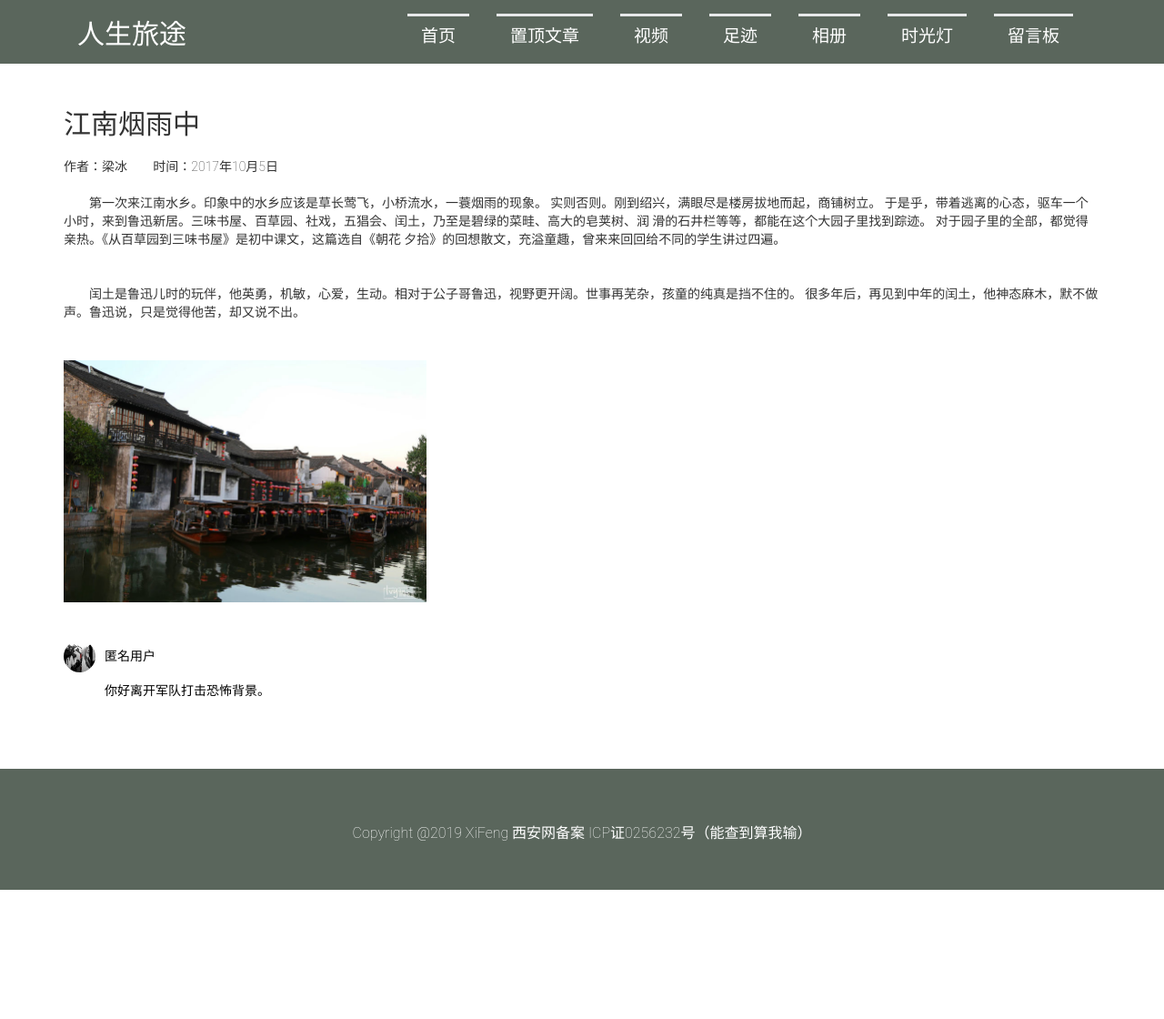
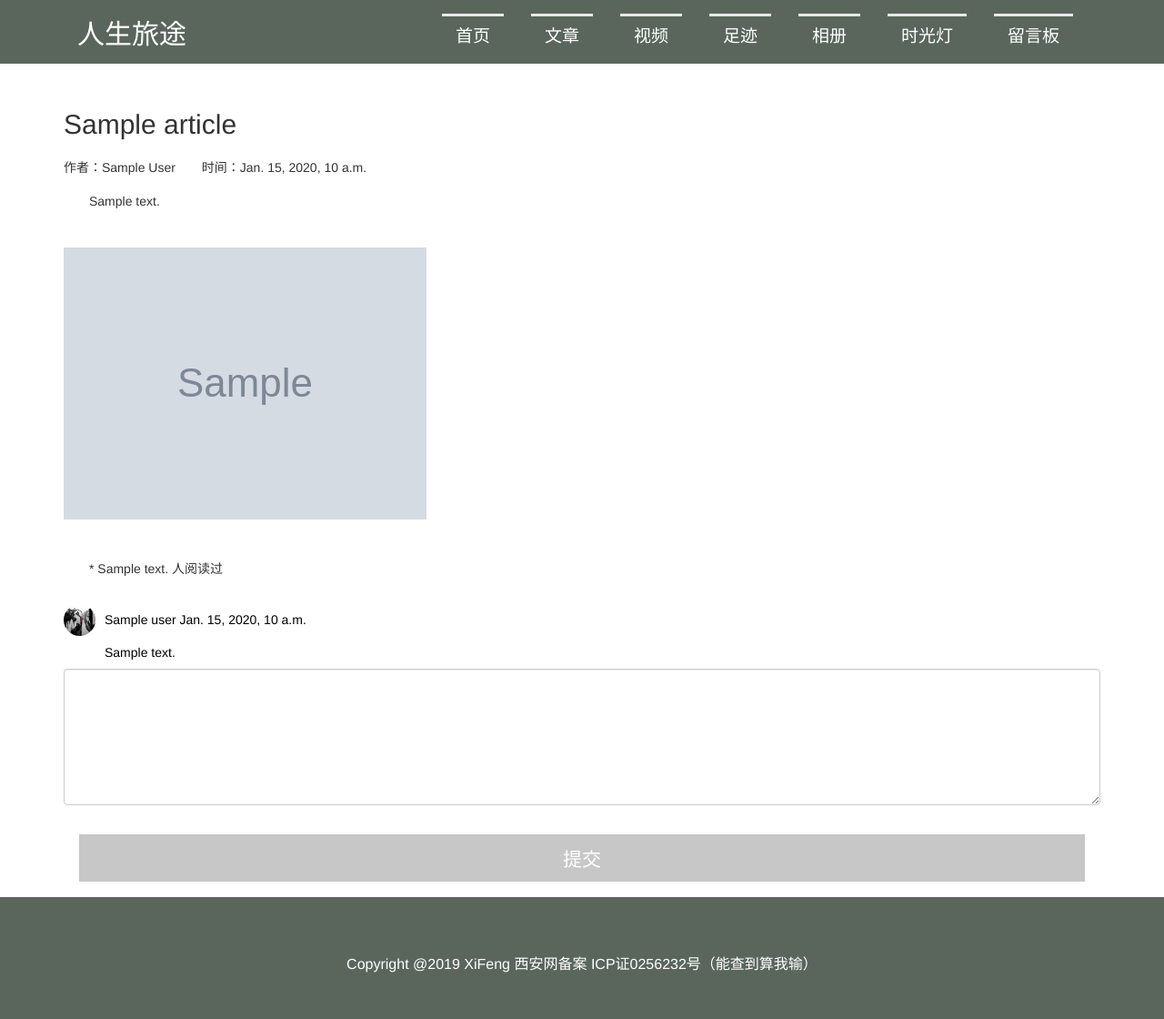
Before and after one commit to Zhyue-XII/diplomaProject, a Django app: template index/templates/article_desc.html in a window 1280 px wide. Shown: the whole page at 91% size. Before the commit the page ends 978 px from the top, so only its background shows below. Run offline with Django 3.2, Linux system fonts and the light colour scheme; the template is opened without the code that fills it: most values are stand-ins (such as "Sample title", 1, 10 or a date in 2020); grey boxes marked "Sample" are stand-in pictures; some libraries are stand-ins or nearby versions.

Commit message:
文章查询

```diff
--- a/index/models.py
+++ b/index/models.py
@@ -22,8 +22,7 @@
 class Discuss(models.Model):
     text = models.TextField('内容')
     issue_time = models.DateTimeField('发布时间', auto_now=True)
-    user = models.CharField('用户名', max_length=50)
-    image = models.ImageField(u'图片', upload_to='user_img')
+    user = models.CharField('用户名', max_length=50, default='ts12Ab')
     article = models.ForeignKey(Article, null=True, on_delete=models.SET_NULL, verbose_name='文章标题')
 
     class Meta:
--- a/index/templates/article_desc.html
+++ b/index/templates/article_desc.html
@@ -27,8 +27,8 @@
     }
     .ping{
         color: black;
-        height: 35px;
-        padding: 20px 0;
+        padding: 10px 0;
+        overflow: hidden;
     }
     .ping p:first-child{
         overflow: hidden;
@@ -40,33 +40,63 @@
     </style>
 {% endblock %}
 {% block content %}
-    <div class="article-desc slideanim">
-        <h2>江南烟雨中</h2>
+    <div class="article-desc">
+        <h2>{{ article.title }}</h2>
         <div class="article—msg">
-            <span>作者：梁冰</span>
-            <span>时间：2017年10月5日</span>
+            <span>作者：{{ article.author }}</span>
+            <span>时间：{{ article.issue_time }}</span>
         </div>
         <p>
-            第一次来江南水乡。印象中的水乡应该是草长莺飞，小桥流水，一蓑烟雨的现象。 实则否则。刚到绍兴，满眼尽是楼房拔地而起，商铺树立。 于是乎，带着逃离的心态，驱车一个小时，来到鲁迅新居。三味书屋、百草园、社戏，五猖会、闰土，乃至是碧绿的菜畦、高大的皂荚树、润 滑的石井栏等等，都能在这个大园子里找到踪迹。 对于园子里的全部，都觉得亲热。《从百草园到三味书屋》是初中课文，这篇选自《朝花 夕拾》的回想散文，充溢童趣，曾来来回回给不同的学生讲过四遍。
+            {{ article.text }}
         </p>
+        <img src="../../static/picture/{{ article.image }}" width="35%" alt="">
         <p>
-            闰土是鲁迅儿时的玩伴，他英勇，机敏，心爱，生动。相对于公子哥鲁迅，视野更开阔。世事再芜杂，孩童的纯真是挡不住的。 很多年后，再见到中年的闰土，他神态麻木，默不做声。鲁迅说，只是觉得他苦，却又说不出。
+            * {{ article.visit }} 人阅读过
         </p>
-        <img src="{% static 'images/article-img.jpg' %}" width="35%" alt="">
+
     </div>
 
     <div class="con">
-        <div class="ping">
-            <p>
-                <img src="{% static 'images/banner5.jpg' %}" alt="">
-                匿名用户
-            </p>
-            <p>
-                你好离开军队打击恐怖背景。
-            </p>
+        {% if data %}
+            {% for d in data %}
+                <div class="ping">
+                    <p>
+                        <img src="{% static 'images/banner5.jpg' %}" alt="">
+                        {{ d.user }}  {{ d.time }}
+                    </p>
+                    <p> {{ d.text }}</p>
+                </div>
+            {% endfor %}
+        {% else %}
+            <div class="ping">
+                {{ mess }}
+            </div>
+        {% endif %}
+    </div>
 
+    <form role="form" id="frm-Discuss">
+        <input type="text" name="id" hidden value="{{ article.id }}">
+        <div class="row">
+            <div class="form-group col-lg-12">
+                <textarea class="form-control" name="text" rows="6" placeholder="请留言.." required/></textarea>
+            </div>
         </div>
+    </form>
+    <div class="form-group col-lg-12">
+        <button type="submit" onclick="submitFrm()" class="btn-outline1">提交</button>
     </div>
+
+    <script>
+function submitFrm() {
+    $.post('discuss',$('#frm-Discuss').serialize(), function (data) {
+        if (data.code === 200){
+            window.location.reload()
+        } else {
+            layer.msg('提价失败！')
+        }
+    })
+}
+</script>
 {% endblock %}
 {% block script %}
 
--- a/index/templates/index.html
+++ b/index/templates/index.html
@@ -58,7 +58,7 @@
 				<div id="navbar" class="navbar-collapse collapse navbar-right">
 					<ul class="nav navbar-nav">
 						<li><a href="#"><span data-hover="首页">首页</span></a></li>
-						<li><a href="#article"><span data-hover="置顶文章">置顶文章</span></a></li>
+						<li><a href="#article"><span data-hover="文章">文章</span></a></li>
 						<li><a href="#video"><span data-hover="视频">视频</span></a></li>
 						<li><a href="#events"><span data-hover="足迹">足迹</span></a></li>
 						<li><a href="#gallery"><span data-hover="相册">相册</span></a></li>
--- a/index/templates/menu.html
+++ b/index/templates/menu.html
@@ -6,10 +6,14 @@
 <meta name="viewport" content="width=device-width, initial-scale=1">
 <meta http-equiv="Content-Type" content="text/html; charset=utf-8" />
 <meta name="keywords" content="" />
-<!-- css files -->
-<link href="{% static 'css/bootstrap.min.css' %}" rel="stylesheet" type="text/css" media="all" />
-<link href="{% static 'css/font-awesome.min.css' %}" rel="stylesheet" type="text/css" media="all" />
-<link href="{% static 'css/style.css' %}" rel="stylesheet" type="text/css" media="all"/>
+    <!-- css files -->
+    <link href="{% static 'css/bootstrap.min.css' %}" rel="stylesheet" type="text/css" media="all" />
+    <link href="{% static 'css/font-awesome.min.css' %}" rel="stylesheet" type="text/css" media="all" />
+    <link href="{% static 'css/style.css' %}" rel="stylesheet" type="text/css" media="all"/>
+    <link rel="stylesheet" href="{% static 'layui/css/layui.css' %}">
+    <script src="{% static 'js/jquery-3.2.0.js' %}"></script>
+    <script src="{% static 'layer/layer.js' %}"></script>
+    <script src="{% static 'layui/layui.js' %}"></script>
 <!-- /css files -->
 <!-- js files -->
 <script src="{% static 'js/modernizr.custom.js' %}"></script>
@@ -33,7 +37,7 @@
 				<div id="navbar" class="navbar-collapse collapse navbar-right">
 					<ul class="nav navbar-nav">
 						<li><a href="/"><span data-hover="首页">首页</span></a></li>
-						<li><a href="/#article"><span data-hover="置顶文章">置顶文章</span></a></li>
+						<li><a href="/#article"><span data-hover="文章">文章</span></a></li>
 						<li><a href="/#video"><span data-hover="视频">视频</span></a></li>
 						<li><a href="/#events"><span data-hover="足迹">足迹</span></a></li>
 						<li><a href="/#gallery"><span data-hover="相册">相册</span></a></li>
@@ -47,14 +51,14 @@
 </div>
 
 
-<div class="container slideanim" style="min-height: 845px">
+<div class="container" style="min-height: 845px">
     {% block content %}{% endblock %}
 </div>
 
 
 
 <!-- Footer Section -->
-<section class="footer slideanim">
+<section class="footer">
 	<div class="copyright">
 		<p>Copyright @2019 XiFeng  西安网备案 ICP证0256232号（能查到算我输）</p>
 	</div>
--- a/index/urls.py
+++ b/index/urls.py
@@ -1,11 +1,12 @@
 from django.urls import path
 from django.views.generic import TemplateView
-from .views import index_view, article_tab, article_desc
+from .views import index_view, article_tab, article_desc, submit_discuss
 
 urlpatterns = [
     path('', index_view, name='index_view'),
     path('impress', TemplateView.as_view(template_name='impress.html')),
     path('article', article_tab, name='article_tab'),
     path('picture', TemplateView.as_view(template_name='picture.html')),
-    path('article_desc', article_desc, name='article_desc')
+    path('article_desc', article_desc, name='article_desc'),
+    path('discuss', submit_discuss, name='submit_discuss')
 ]
```
Also changed, not shown: index/admin.py (+1 -7 lines), index/views.py (+28 -2 lines), db.sqlite3.
